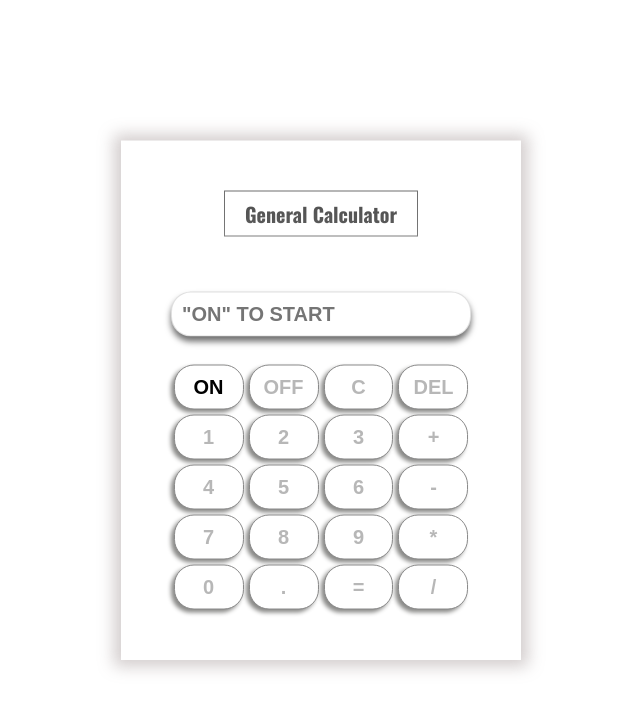
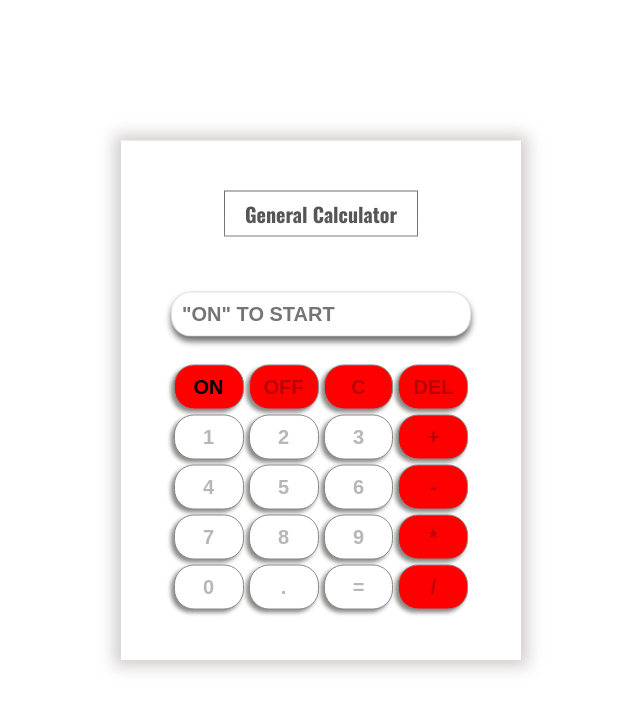
Before and after one commit to sh1mul/class-15-js-basic-calculator, a plain HTML site: page index.html in a window 1280 px wide. Shown: the whole page, without its empty margins (319-959 px from the left). Drawn offline with nearby package versions, Linux system fonts and the light colour scheme.

Commit message:
Update style.css

```diff
--- a/style.css
+++ b/style.css
@@ -11,6 +11,9 @@ h2{
 	border: 1px solid #6f6f6f;
 	padding: 7px 20px;
 	color: #000000ad;
+}
+.func{
+	background:red !important;
 }
 .calculator{
 
```
